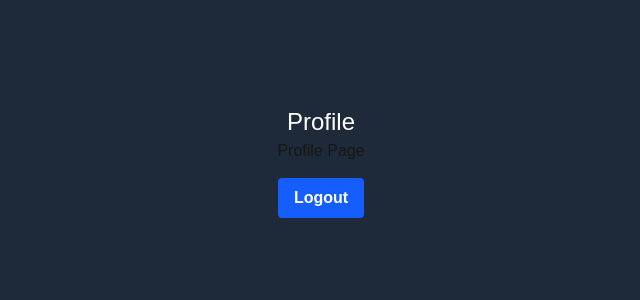
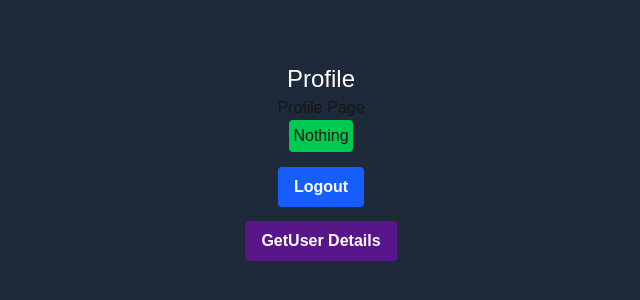
Before and after one commit to Priyanshup7970/auth, a Next.js app: page /profile in a window 1280 px wide. Shown: the part 238-538 px from the top of the page, without its empty margins (319-959 px from the left). Built offline with nearby package versions, Linux system fonts and the light colour scheme.

Commit message:
feat: add user details retrieval functionality to profile page

```diff
--- a/src/app/profile/page.tsx
+++ b/src/app/profile/page.tsx
@@ -3,10 +3,14 @@ import axios from "axios";
 import Link from "next/link";
 import toast from "react-hot-toast";
 import { useRouter } from "next/navigation";
+import { useState } from "react";
+import { link } from "fs";
+import { get } from "http";
 
 
 export default function ProfilePage() {
     const router = useRouter()
+    const [data, setData] = useState("nothing");
     const logout = async () => {
         try {
             await axios.get('/api/users/logout');
@@ -19,16 +23,24 @@ export default function ProfilePage() {
 
         }
     }
-
+    const getUserDetails = async () => {
+            const res = await axios.get('/api/users/me');
+            console.log("User details:", res.data);
+            setData(res.data.data._id);
+    }
     return (
             <div className="flex flex-col justify-center items-center h-screen bg-gray-800">
             <h1 className="text-center text-white text-2xl" >Profile</h1>
             <hr />
             <p>Profile Page</p>
+            <h2 className="p-1 rounded bg-green-500">{data === 'nothing' ? "Nothing" : <Link href={`/profile/${data}`}></Link>}</h2>
             <hr />
             <button
             onClick={logout}
             className=" bg-blue-600 mt-3.5 hover:bg-blue-800 text-white font-bold py-2 px-4 rounded">Logout</button>
+            <button
+            onClick={getUserDetails}
+            className=" bg-purple-900 mt-3.5 hover:bg-green-800 text-white font-bold py-2 px-4 rounded">GetUser Details</button>
         </div>
     )
 }
```
